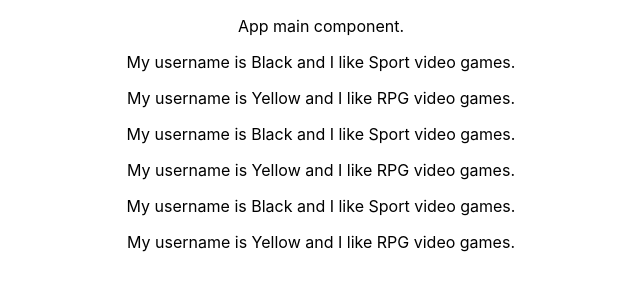
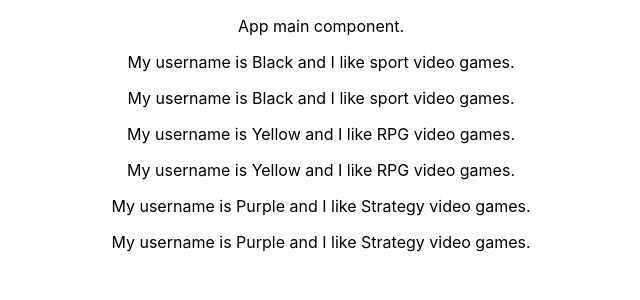
Before and after one commit to yros1/reactjs-the-base-syntax, a React (Create React App) app: page / in a window 1280 px wide. Shown: the top 300 px of the page, without its empty margins (319-959 px from the left). Built offline with nearby package versions, Linux system fonts and the light colour scheme.

Commit message:
Pass a username to UserOutput via props and display.

```diff
--- a/src/App.js
+++ b/src/App.js
@@ -8,10 +8,9 @@ class App extends Component {
     return (
       <div className="App">
         <p>App main component.</p>
-        <UserOutput />
-        <UserOutput />
-        <UserOutput />
-
+        <UserOutput username='Black' genre='sport' />
+        <UserOutput username='Yellow' genre='RPG'/>
+        <UserOutput username='Purple' genre='Strategy'/>
       </div>
     );
   }
--- a/src/UserOutput/UserOutput.js
+++ b/src/UserOutput/UserOutput.js
@@ -3,8 +3,8 @@ import React from 'react';
 const userOutput = (props) => {
     return (
         <div>
-            <p>My username is Black and I like Sport video games.</p>
-            <p>My username is Yellow and I like RPG video games.</p>
+            <p>My username is {props.username} and I like {props.genre} video games.</p>
+            <p>My username is {props.username} and I like {props.genre} video games.</p>
         </div>
     )
 };
```
